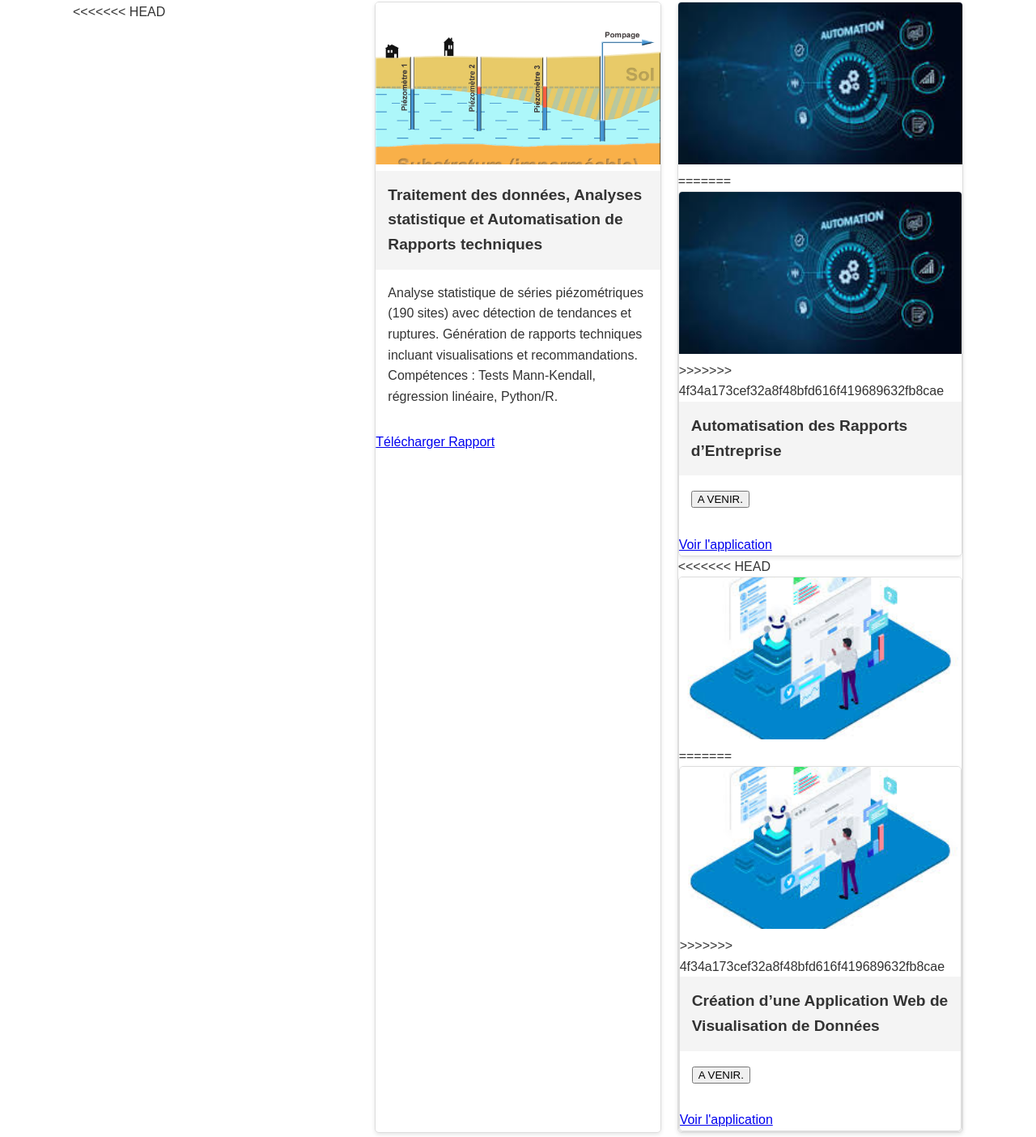
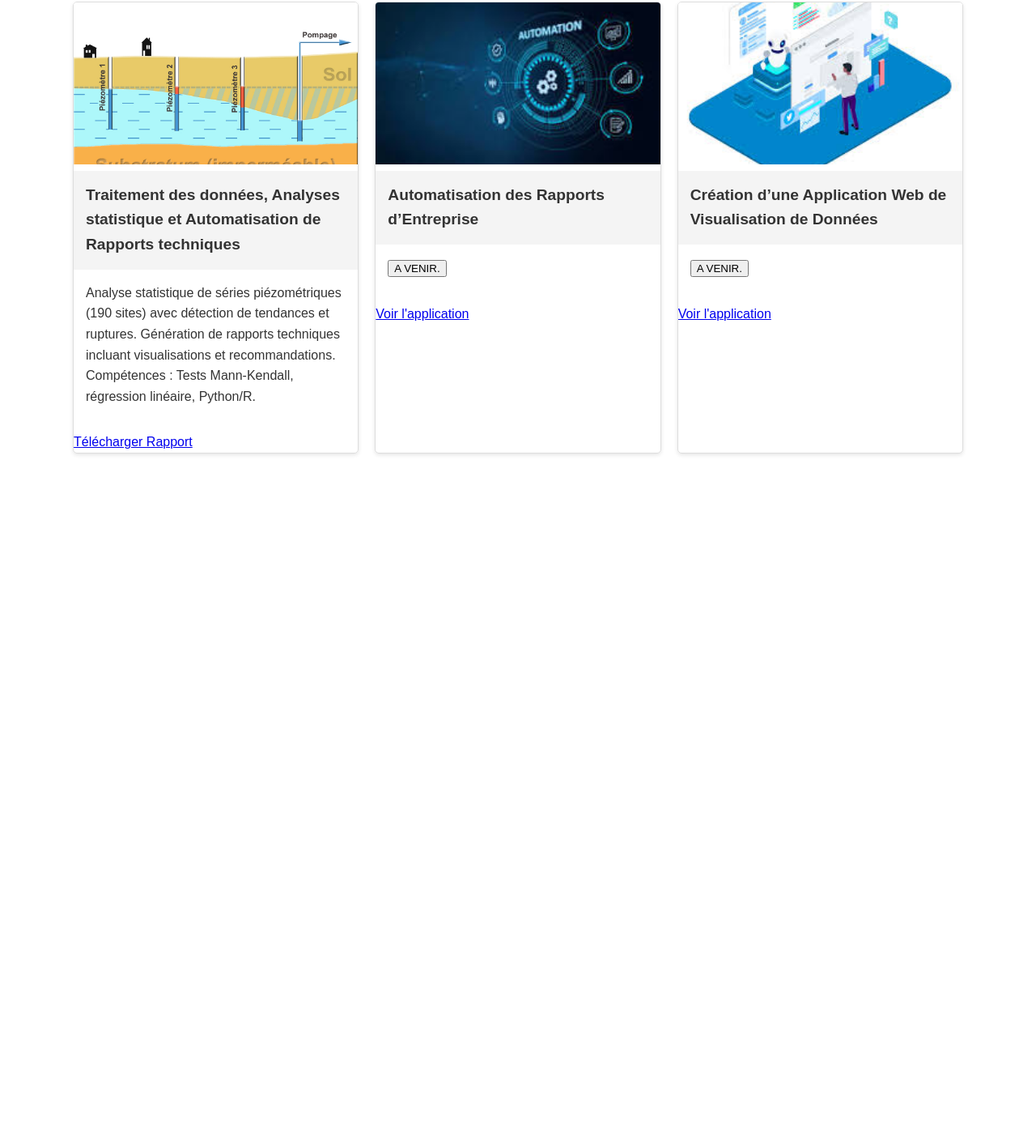
Before and after one commit to Mamadou1008/portfolio, a plain HTML site: page projets.html in a window 1280 px wide. Shown: the part 716-2120 px from the top of the page at 81% size. After the commit the page ends 1316 px from the top, so only its background shows below. Drawn offline with Linux system fonts and the light colour scheme.

Commit message:
Ajout du portfolio

```diff
--- a/projets.html
+++ b/projets.html
@@ -86,7 +86,6 @@
             <p>Développement d'une application web interactive pour l'analyse et la modélisation du risque de crédit grâce à Streamlit.</p>
             <a href="https://mamadoustat.streamlit.app/" target="_blank">Voir l'application</a>
         </div>
-<<<<<<< HEAD
         <div class="project">
             <img src="piezo.jpg" alt="Projet 4">
             <h3>Traitement des données, Analyses statistique et Automatisation de Rapports techniques</h3>
@@ -98,21 +97,12 @@
 
         <div class="project">
             <img src="auto.jpeg" alt="Projet 5">
-=======
-<div class="project">
-            <img src="auto.jpeg" alt="Projet 4">
->>>>>>> 4f34a173cef32a8f48bfd616f419689632fb8cae
             <h3>Automatisation des Rapports d’Entreprise</h3>
             <p><button>A VENIR.</button></p>
             <a href="#" target="_blank">Voir l'application</a>
         </div>
-<<<<<<< HEAD
         <div class="project">
             <img src="creat.jpeg" alt="Projet 6">
-=======
-<div class="project">
-            <img src="creat.jpeg" alt="Projet 4">
->>>>>>> 4f34a173cef32a8f48bfd616f419689632fb8cae
             <h3>Création d’une Application Web de Visualisation de Données</h3>
             <p> <button>A VENIR.</button></p>
             <a href="#" target="_blank">Voir l'application</a>
```
Also changed, not shown: Modéle ARIMA R Shiny.png (added).
